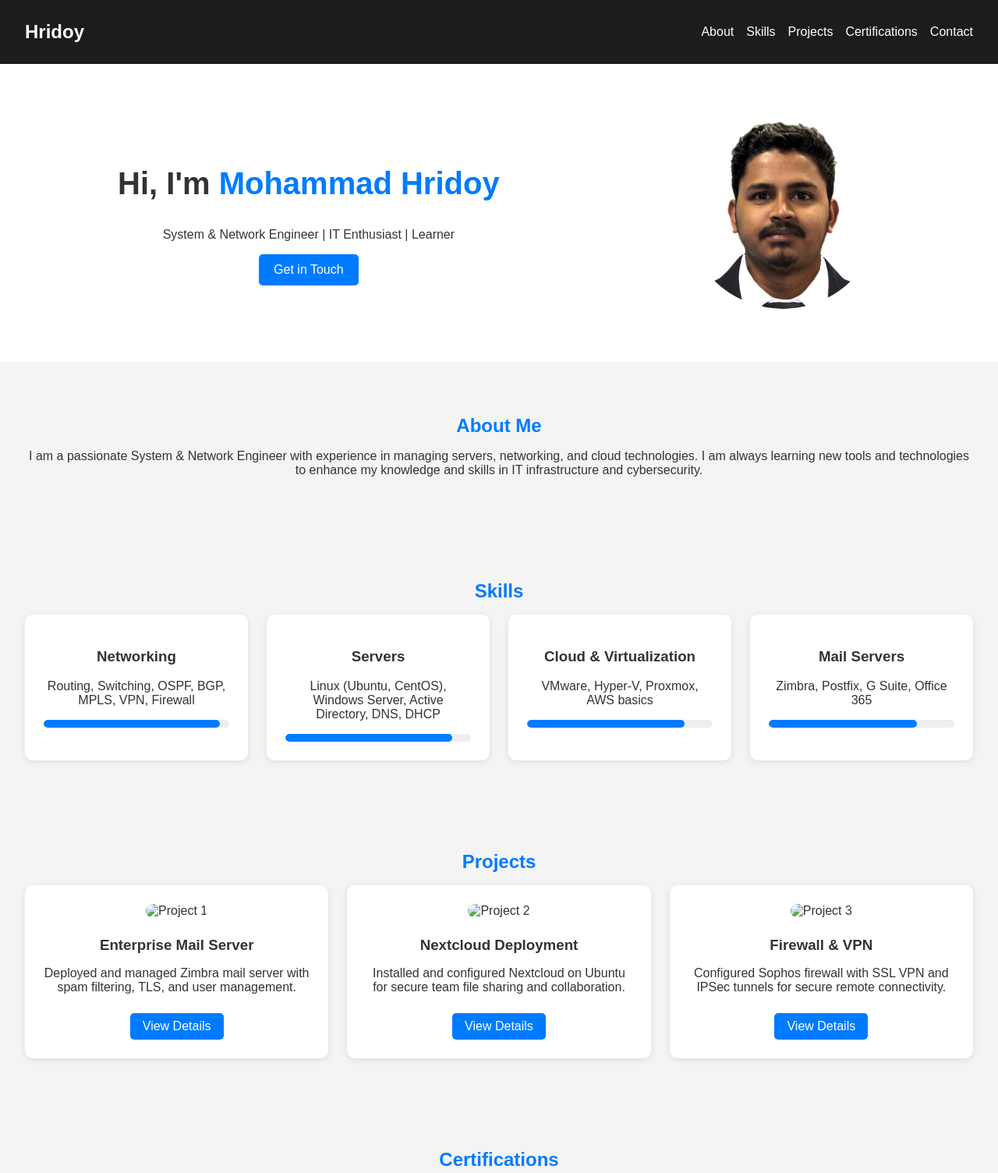
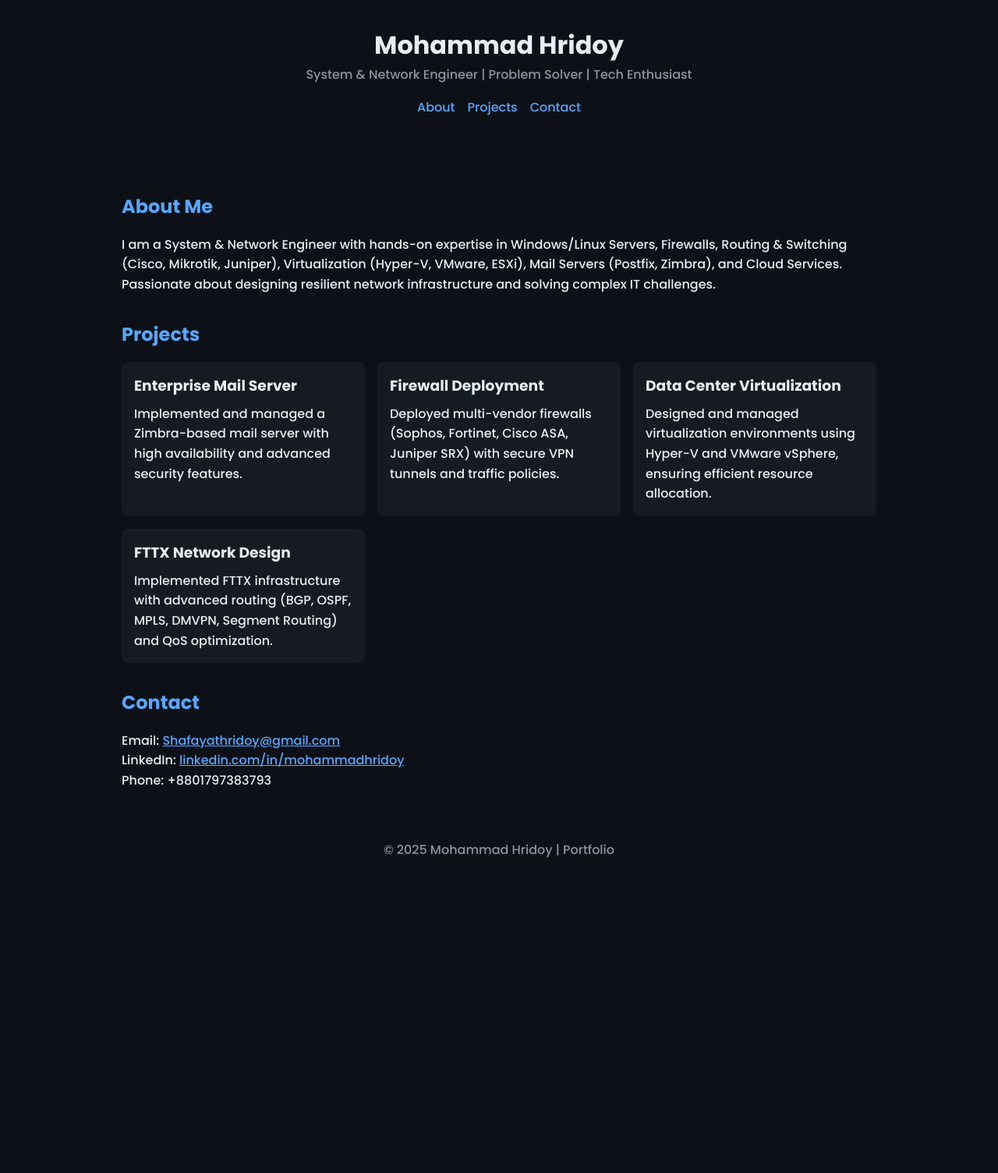
Before and after one commit to ShafayatHridoy/portfolio, a plain HTML site: page index.html in a window 1280 px wide. Shown: the top 1504 px of the page at 78% size. After the commit the page ends 1119 px from the top, so only its background shows below. Drawn offline with Linux system fonts and the light colour scheme.

Commit message:
Update index.html

```diff
--- a/index.html
+++ b/index.html
@@ -1,127 +1,137 @@
 <!DOCTYPE html>
 <html lang="en">
 <head>
-    <meta charset="UTF-8">
-    <meta name="viewport" content="width=device-width, initial-scale=1.0">
-    <title>Mohammad Hridoy | Portfolio</title>
-    <link rel="stylesheet" href="style.css">
-    <link rel="icon" type="image/png" href="favicon.png">
+  <meta charset="UTF-8" />
+  <meta name="viewport" content="width=device-width, initial-scale=1.0"/>
+  <title>Mohammad Hridoy - Portfolio</title>
+  <link href="https://fonts.googleapis.com/css2?family=Poppins:wght@300;500;700&display=swap" rel="stylesheet">
+  <style>
+    :root {
+      --bg: #0d1117;
+      --card: #161b22;
+      --text: #e6edf3;
+      --accent: #58a6ff;
+    }
+    * {margin:0;padding:0;box-sizing:border-box;font-family:'Poppins',sans-serif;}
+    body {
+      background: var(--bg);
+      color: var(--text);
+      line-height: 1.6;
+    }
+    header {
+      text-align: center;
+      padding: 2rem 1rem;
+    }
+    header h1 {
+      font-size: 2rem;
+      font-weight: 700;
+    }
+    header p {
+      color: #8b949e;
+    }
+    nav {
+      display: flex;
+      justify-content: center;
+      gap: 1rem;
+      margin: 1rem 0;
+    }
+    nav a {
+      color: var(--accent);
+      text-decoration: none;
+      font-weight: 500;
+    }
+    .container {
+      max-width: 1000px;
+      margin: auto;
+      padding: 1rem;
+    }
+    section {
+      margin: 2rem 0;
+    }
+    h2 {
+      font-size: 1.5rem;
+      margin-bottom: 1rem;
+      color: var(--accent);
+    }
+    .projects {
+      display: grid;
+      grid-template-columns: repeat(auto-fit, minmax(250px, 1fr));
+      gap: 1rem;
+    }
+    .card {
+      background: var(--card);
+      padding: 1rem;
+      border-radius: 8px;
+      transition: transform .2s;
+    }
+    .card:hover {
+      transform: translateY(-5px);
+    }
+    .card h3 {
+      margin-bottom: .5rem;
+    }
+    footer {
+      text-align: center;
+      padding: 1rem;
+      color: #8b949e;
+    }
+    @media(max-width:600px){
+      header h1{font-size:1.5rem;}
+      nav{flex-direction:column;}
+    }
+  </style>
 </head>
 <body>
-    <!-- Navbar -->
-    <nav class="navbar">
-        <div class="logo">Hridoy</div>
-        <ul class="nav-links">
-            <li><a href="#about" aria-label="About Section">About</a></li>
-            <li><a href="#skills" aria-label="Skills Section">Skills</a></li>
-            <li><a href="#projects" aria-label="Projects Section">Projects</a></li>
-            <li><a href="#certifications" aria-label="Certifications Section">Certifications</a></li>
-            <li><a href="#contact" aria-label="Contact Section">Contact</a></li>
-        </ul>
+  <header>
+    <h1>Mohammad Hridoy</h1>
+    <p>System & Network Engineer | Problem Solver | Tech Enthusiast</p>
+    <nav>
+      <a href="#about">About</a>
+      <a href="#projects">Projects</a>
+      <a href="#contact">Contact</a>
     </nav>
+  </header>
 
-    <!-- Hero Section -->
-    <section id="hero" class="hero">
-        <div class="hero-content fade-in">
-            <h1>Hi, I'm <span class="highlight">Mohammad Hridoy</span></h1>
-            <p>System & Network Engineer | IT Enthusiast | Learner</p>
-            <a href="#contact" class="btn">Get in Touch</a>
-        </div>
-        <div class="hero-image slide-up">
-            <img src="hridoy.png" alt="Mohammad Hridoy">
-        </div>
-    </section>
-
-    <!-- About Section -->
-    <section id="about" class="about">
+  <div class="container">
+    <section id="about">
       <h2>About Me</h2>
       <p>
-            I am a passionate System & Network Engineer with experience in managing servers, networking, and cloud technologies.
-            I am always learning new tools and technologies to enhance my knowledge and skills in IT infrastructure and cybersecurity.
+        I am a System & Network Engineer with hands-on expertise in Windows/Linux Servers, Firewalls, Routing & Switching (Cisco, Mikrotik, Juniper), Virtualization (Hyper-V, VMware, ESXi), Mail Servers (Postfix, Zimbra), and Cloud Services. Passionate about designing resilient network infrastructure and solving complex IT challenges.
       </p>
     </section>
 
-    <!-- Skills Section -->
-    <section id="skills" class="skills">
-        <h2>Skills</h2>
-        <div class="skills-grid">
-            <div class="skill-card">
-                <h3>Networking</h3>
-                <p>Routing, Switching, OSPF, BGP, MPLS, VPN, Firewall</p>
-                <div class="skill-bar">
-                    <div class="skill-level" style="width: 95%"></div>
+    <section id="projects">
+      <h2>Projects</h2>
+      <div class="projects">
+        <div class="card">
+          <h3>Enterprise Mail Server</h3>
+          <p>Implemented and managed a Zimbra-based mail server with high availability and advanced security features.</p>
         </div>
+        <div class="card">
+          <h3>Firewall Deployment</h3>
+          <p>Deployed multi-vendor firewalls (Sophos, Fortinet, Cisco ASA, Juniper SRX) with secure VPN tunnels and traffic policies.</p>
         </div>
-            <div class="skill-card">
-                <h3>Servers</h3>
-                <p>Linux (Ubuntu, CentOS), Windows Server, Active Directory, DNS, DHCP</p>
-                <div class="skill-bar">
-                    <div class="skill-level" style="width: 90%"></div>
+        <div class="card">
+          <h3>Data Center Virtualization</h3>
+          <p>Designed and managed virtualization environments using Hyper-V and VMware vSphere, ensuring efficient resource allocation.</p>
         </div>
-            </div>
-            <div class="skill-card">
-                <h3>Cloud & Virtualization</h3>
-                <p>VMware, Hyper-V, Proxmox, AWS basics</p>
-                <div class="skill-bar">
-                    <div class="skill-level" style="width: 85%"></div>
-                </div>
-            </div>
-            <div class="skill-card">
-                <h3>Mail Servers</h3>
-                <p>Zimbra, Postfix, G Suite, Office 365</p>
-                <div class="skill-bar">
-                    <div class="skill-level" style="width: 80%"></div>
-                </div>
+        <div class="card">
+          <h3>FTTX Network Design</h3>
+          <p>Implemented FTTX infrastructure with advanced routing (BGP, OSPF, MPLS, DMVPN, Segment Routing) and QoS optimization.</p>
         </div>
       </div>
     </section>
 
-    <!-- Projects Section -->
-    <section id="projects" class="projects">
-        <h2>Projects</h2>
-        <div class="projects-grid">
-            <div class="project-card">
-                <img src="project1.png" alt="Project 1">
-                <h3>Enterprise Mail Server</h3>
-                <p>Deployed and managed Zimbra mail server with spam filtering, TLS, and user management.</p>
-                <a href="#" class="btn">View Details</a>
+    <section id="contact">
+      <h2>Contact</h2>
+      <p>Email: <a href="mailto:Shafayathridoy@gmail.com" style="color:var(--accent);">Shafayathridoy@gmail.com</a></p>
+      <p>LinkedIn: <a href="https://www.linkedin.com/in/mohammadhridoy/" target="_blank" style="color:var(--accent);">linkedin.com/in/mohammadhridoy</a></p>
+      <p>Phone: +8801797383793</p>
+    </section>
   </div>
-            <div class="project-card">
-                <img src="project2.png" alt="Project 2">
-                <h3>Nextcloud Deployment</h3>
-                <p>Installed and configured Nextcloud on Ubuntu for secure team file sharing and collaboration.</p>
-                <a href="#" class="btn">View Details</a>
-            </div>
-            <div class="project-card">
-                <img src="project3.png" alt="Project 3">
-                <h3>Firewall & VPN</h3>
-                <p>Configured Sophos firewall with SSL VPN and IPSec tunnels for secure remote connectivity.</p>
-                <a href="#" class="btn">View Details</a>
-            </div>
-        </div>
-    </section>
 
-    <!-- Certifications Section -->
-    <section id="certifications" class="certifications">
-        <h2>Certifications</h2>
-        <ul>
-            <li>CCNA (Cisco Certified Network Associate)</li>
-            <li>RHCSA (Red Hat Certified System Administrator)</li>
-            <li>Fortinet NSE 4 (Network Security Professional)</li>
-        </ul>
-    </section>
-
-    <!-- Contact Section -->
-    <section id="contact" class="contact">
-        <h2>Contact</h2>
-        <p>Feel free to reach out to me!</p>
-        <p>Email: <a href="mailto:hridoy@example.com">hridoy@example.com</a></p>
-        <p>LinkedIn: <a href="https://linkedin.com/in/hridoy" target="_blank">linkedin.com/in/hridoy</a></p>
-    </section>
-
-    <!-- Footer -->
-    <footer class="footer">
-        <p>© 2025 Mohammad Hridoy | All Rights Reserved</p>
+  <footer>
+    <p>© 2025 Mohammad Hridoy | Portfolio</p>
   </footer>
 </body>
 </html>
```
Lines whose indentation alone changed are shown as unchanged.
